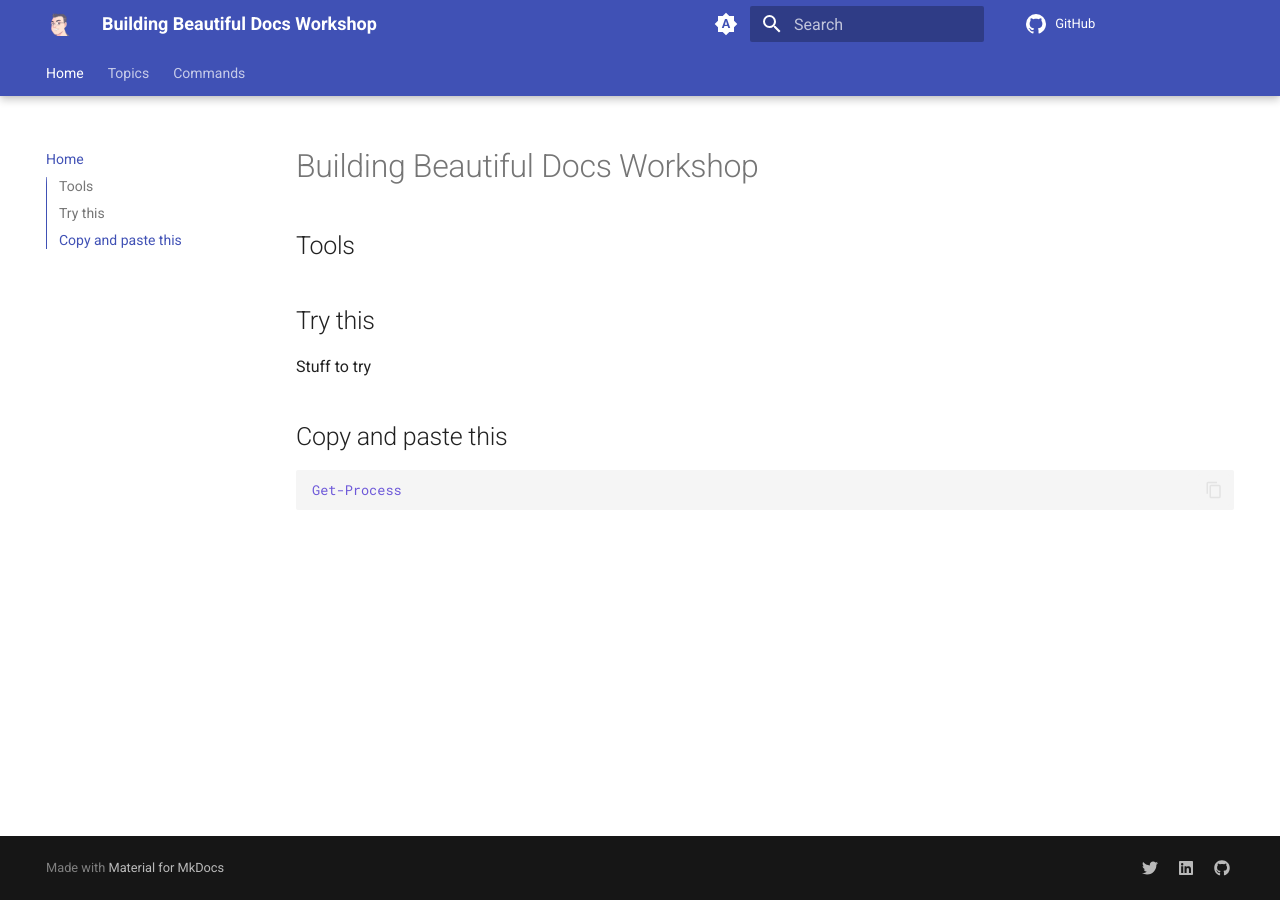
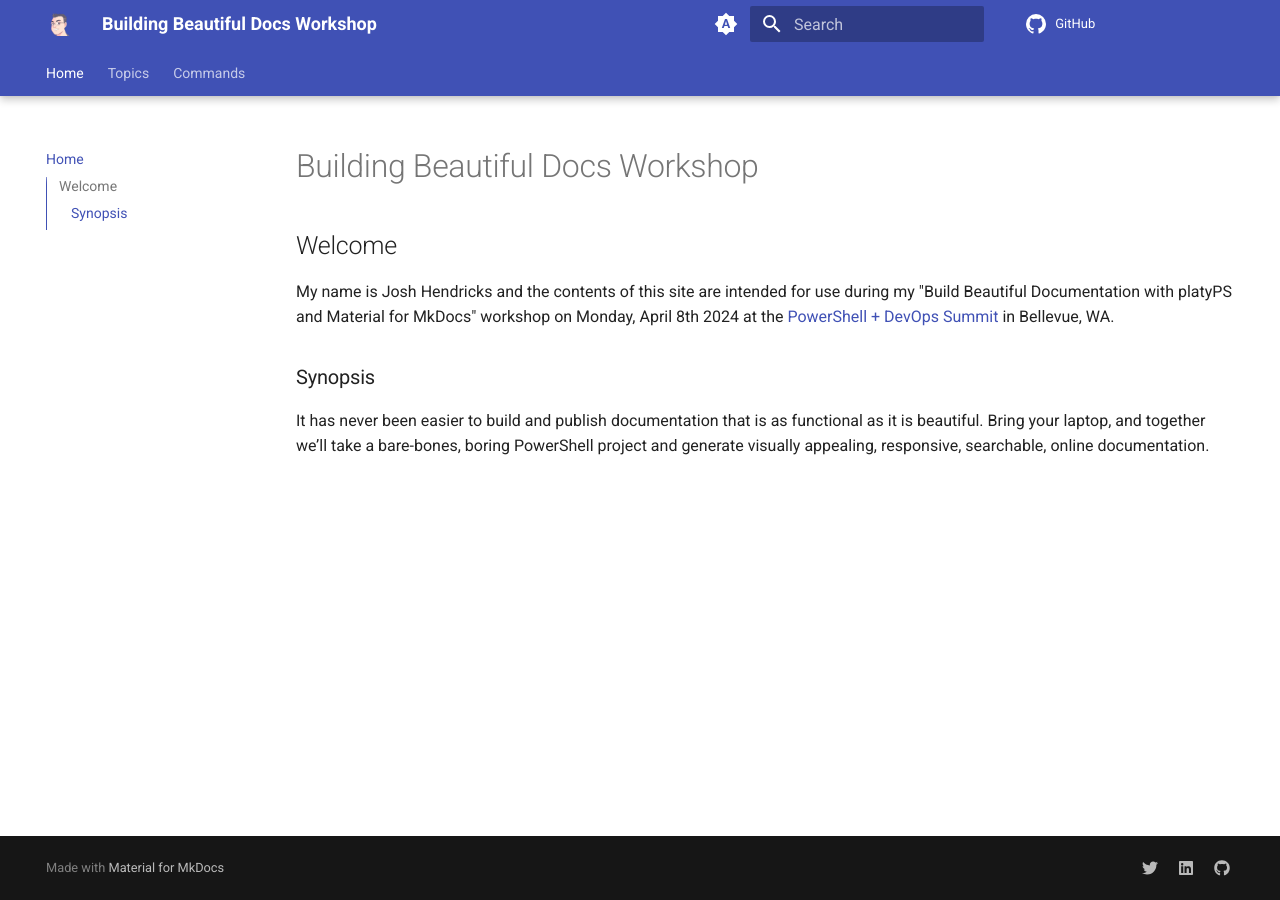
Before and after one commit to joshooaj/docs-workshop, an MkDocs documentation site: the page built from docs/README.md, in a window 1280 px wide. Built offline with MkDocs 1.6.1 and Material for MkDocs 9.7.7, drawn with Linux system fonts in a browser that asks for light colours; plug-ins that fetch from the network failed and are left out; comment, search, counter and statistics services are not loaded.

Commit message:
Update home page

````diff
--- a/docs/README.md
+++ b/docs/README.md
@@ -1,14 +1,15 @@
 # Building Beautiful Docs Workshop
 
-## Tools
+## Welcome
 
+My name is Josh Hendricks and the contents of this site are intended for use during
+my "Build Beautiful Documentation with platyPS and Material for MkDocs" workshop
+on Monday, April 8th 2024 at the [PowerShell + DevOps Summit](https://www.powershellsummit.org/)
+in Bellevue, WA.
 
-## Try this
+### Synopsis
 
-Stuff to try
-
-## Copy and paste this
-
-``` powershell
-Get-Process
-```
+It has never been easier to build and publish documentation that is as functional
+as it is beautiful. Bring your laptop, and together we’ll take a bare-bones, boring
+PowerShell project and generate visually appealing, responsive, searchable, online
+documentation.
````
